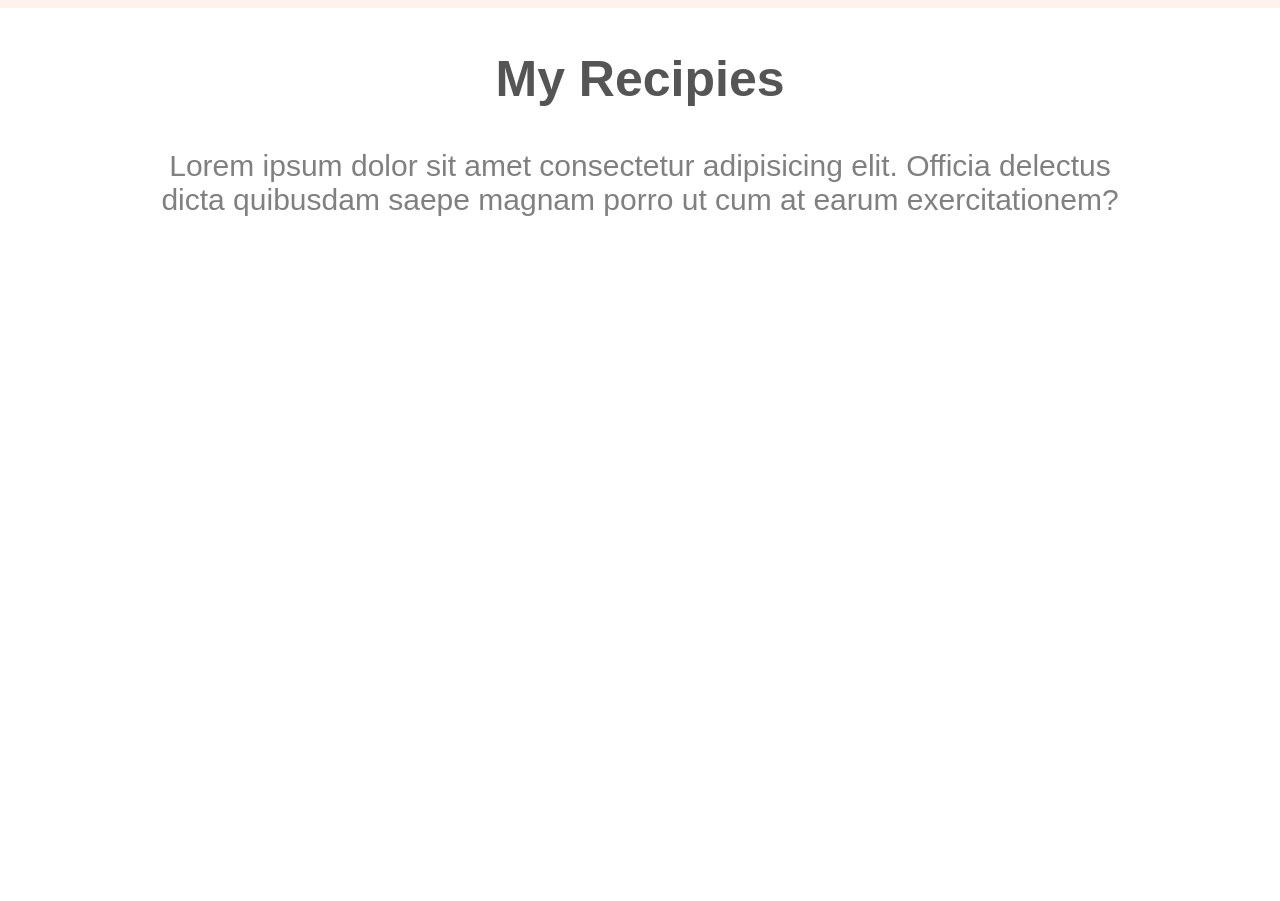
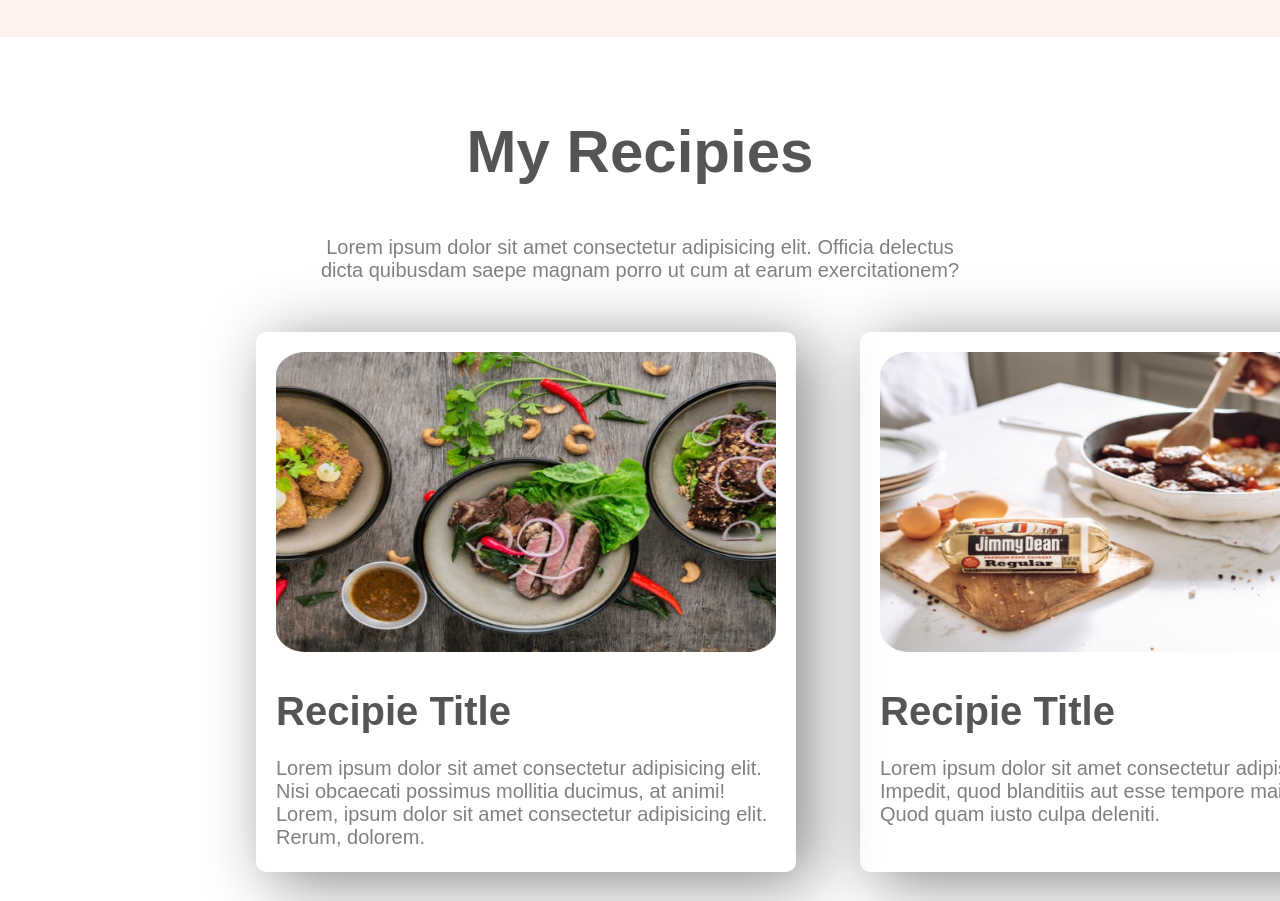
Before and after one commit to anikahammedkhan/eat-healthy, a plain HTML site: page index.html in a window 1280 px wide. Shown: the part 1899-2800 px from the top of the page. Before the commit the page ends 2244 px from the top, so only its background shows below. Drawn offline with Linux system fonts and the light colour scheme; a web font is replaced by a local one.

Commit message:
updated page

```diff
--- a/index.html
+++ b/index.html
@@ -16,20 +16,24 @@
     <section class="first flexibal">
         <div class="half">
             <h1><span>Skip</span> The Diet,<br>Just Eat Healthy <br>With Food Network</h1>
-            <p>Imagine you don't need a diet because we provide healthy and delicious food for you!</p>
+            <p class="margin-80">Imagine you don't need a diet because we provide healthy and delicious food for you!
+            </p>
             <a href="https://www.linkedin.com/in/anikahammedkhan/" class="btn" target="_blank">Order Food</a>
         </div>
         <div class="half">
             <img src="images/male/hero 1.png" alt="">
         </div>
     </section>
+
+
     <section class="second flexibal">
         <div class="half">
             <img src="images/female/female.png" alt="">
         </div>
         <div class="half" id="about">
             <h1>About Me</h1>
-            <p>Lorem ipsum dolor sit amet consectetur adipisicing elit. Nobis asperiores impedit in facere dolor.
+            <p class="margin-80">Lorem ipsum dolor sit amet consectetur adipisicing elit. Nobis asperiores impedit in
+                facere dolor.
                 Delectus vero quaerat fugit eligendi! Repellat consequuntur porro corrupti corporis ratione eius
                 nostrum
                 quod asperiores. Odio illum quaerat a vitae. Suscipit quia sit quibusdam illo. Exercitationem!</p>
@@ -37,14 +41,28 @@
         </div>
 
     </section>
+
     <section class="third">
-        <h2 class="recipies">My Recipies</h2>
-        <p class="recipies">Lorem ipsum dolor sit amet consectetur adipisicing elit. Officia delectus <br> dicta
-            quibusdam
-            saepe magnam porro
-            ut cum at earum exercitationem?</p>
         <div>
-
+            <h2>My Recipies</h2>
+            <p>Lorem ipsum dolor sit amet consectetur adipisicing elit. Officia delectus <br> dicta
+                quibusdam
+                saepe magnam porro
+                ut cum at earum exercitationem?</p>
+        </div>
+        <div class="food">
+            <div class="recipies-1">
+                <img src="images/food/Project Cover1.jpg" alt="">
+                <h2>Recipie Title</h2>
+                <p>Lorem ipsum dolor sit amet consectetur adipisicing elit. Nisi obcaecati possimus mollitia ducimus, at
+                    animi! Lorem, ipsum dolor sit amet consectetur adipisicing elit. Rerum, dolorem.</p>
+            </div>
+            <div class="recipies-2">
+                <img src="images/food/Project Cover.jpg" alt="">
+                <h2>Recipie Title</h2>
+                <p> Lorem ipsum dolor sit amet consectetur adipisicing elit. Impedit, quod blanditiis aut esse tempore
+                    maiores! Quod quam iusto culpa deleniti.</p>
+            </div>
         </div>
     </section>
 </body>
--- a/style.css
+++ b/style.css
@@ -3,27 +3,38 @@ body {
     margin: 0;
 }
 
-span {
+.first span {
     color: orange;
 }
 
-h1 {
+.first h1 {
     font-size: 80px;
     font-weight: 700;
     color: #555555;
 }
 
-h2 {
+.second h1 {
+    font-size: 80px;
+    font-weight: 700;
+    color: #555555;
+}
+
+.third h2 {
     font-size: 50px;
     font-weight: 700;
     color: #555555;
 }
 
-p {
+.first p {
     font-size: 30px;
     font-weight: 400;
     color: grey;
-    margin-bottom: 10%;
+}
+
+.second p {
+    font-size: 30px;
+    font-weight: 400;
+    color: grey;
 }
 
 .flexibal {
@@ -51,6 +62,10 @@ p {
     font-weight: 700;
 }
 
+.margin-80 {
+    margin-bottom: 80px;
+}
+
 #about {
     margin-top: 10%;
     margin-right: 5%;
@@ -62,6 +77,68 @@ p {
     background-size: cover;
 }
 
-.recipies {
+.third {
+    width: 100%;
+    margin-top: 80px;
     text-align: center;
 }
+
+.third p {
+    font-size: 20px;
+    font-weight: 400;
+    color: grey;
+    margin-bottom: 50px;
+}
+
+.food p {
+    font-size: 20px;
+    font-weight: 400;
+    color: grey;
+    margin-top: -10px;
+}
+
+.third h2 {
+    font-size: 60px;
+}
+
+.food h2 {
+    font-size: 40px;
+}
+
+
+.food {
+    display: flex;
+    height: fit-content;
+}
+
+.recipies-1 {
+    text-align: left;
+    width: 500px;
+    height: 500px;
+    margin-left: 20%;
+    margin-bottom: 10%;
+    padding: 20px 20px;
+    border-radius: 10px;
+    box-shadow: 15px 10px 65px #888888;
+}
+
+.recipies-1 img {
+    width: 500px;
+    height: 300px;
+}
+
+.recipies-2 {
+    text-align: left;
+    width: 500px;
+    height: 500px;
+    margin-left: 5%;
+    margin-bottom: 10%;
+    padding: 20px 20px;
+    border-radius: 10px;
+    box-shadow: 15px 10px 65px #888888;
+}
+
+.recipies-2 img {
+    width: 500px;
+    height: 300px;
+}
```
